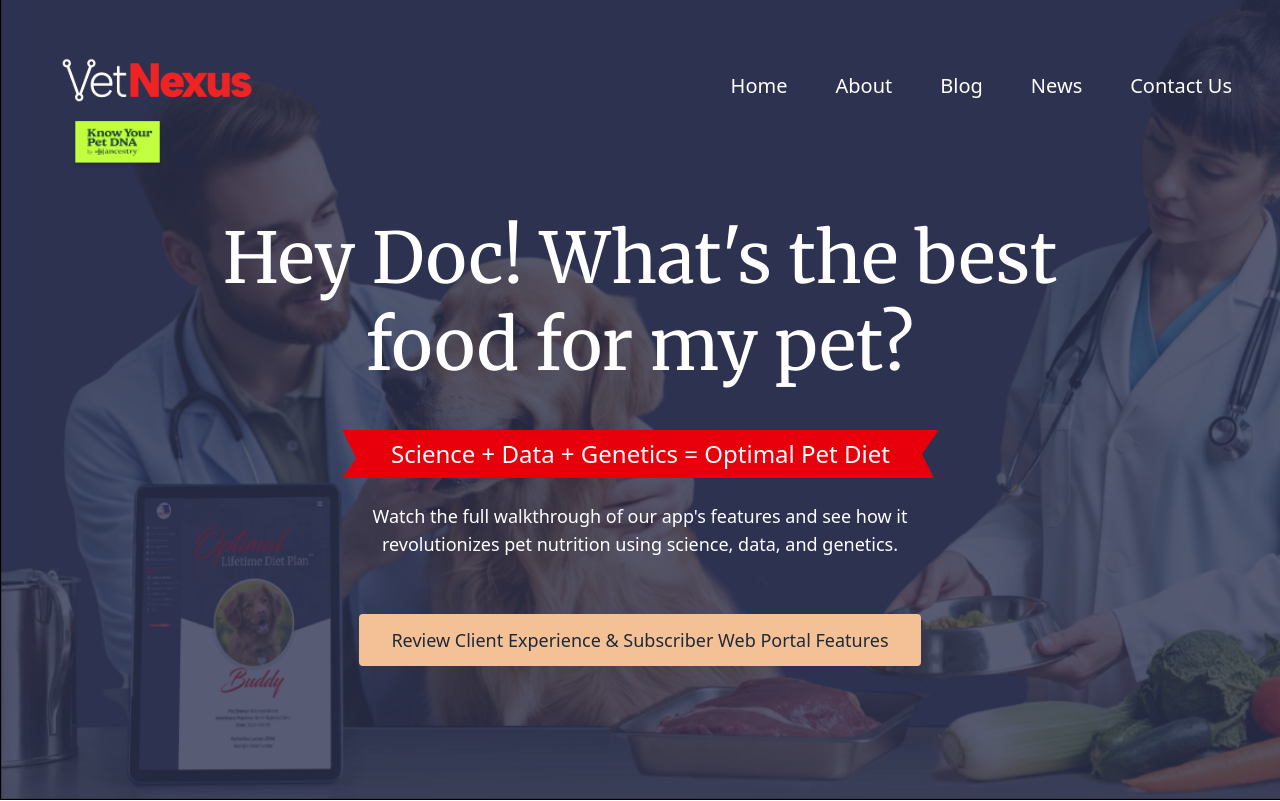
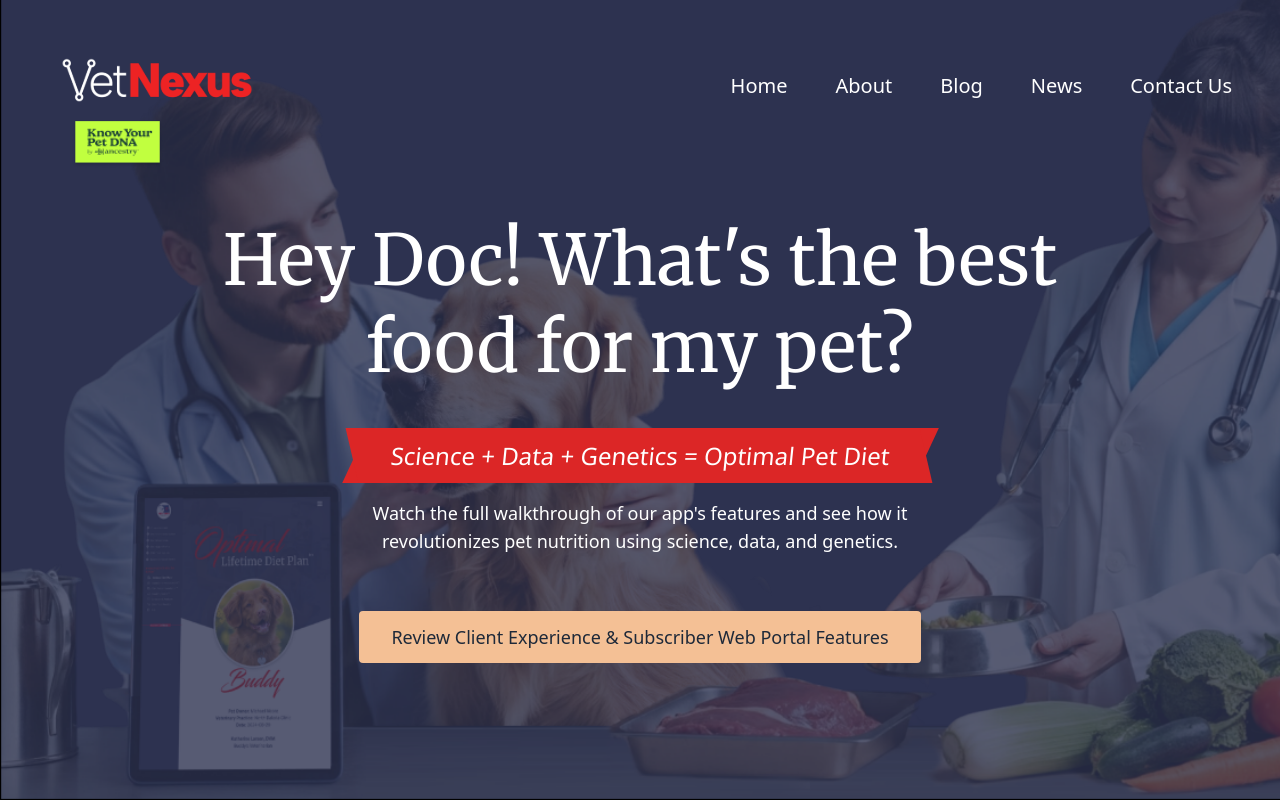
Before and after one commit to visy-ani/vet-nexus, a Vue app: page / in a window 1280 px wide. Shown: the top 801 px of the page. Built offline with nearby package versions, Linux system fonts and the light colour scheme.

Commit message:
refactor App.vue; replace red ribbon with a new styled component and clean up unused comments

```diff
--- a/src/App.vue
+++ b/src/App.vue
@@ -65,14 +65,12 @@
 
 
         <!-- Red Ribbon -->
-        <div class="relative bg-red-600 transform -skew-x-[35deg] py-1 sm:py-2 px-4 sm:px-8 mb-4 sm:mb-6 mt-1 sm:mt-2
-            before:content-[''] before:absolute before:top-0 before:right-0 before:bottom-0 before:left-[-5px]
-            before:bg-red-600 before:transform before:skew-x-[50deg] before:-z-10">
-          <span
-            class="block transform skew-x-[35deg] text-lg sm:text-2xl font-light relative whitespace-normal sm:whitespace-nowrap px-2 sm:px-0">
+        <div class="ribbon">
+          <span class="ribbon-text">
             Science + Data + Genetics = Optimal Pet Diet
           </span>
         </div>
+
 
 
 
@@ -183,7 +181,6 @@
             <div class="grid grid-cols-1 md:grid-cols-3 gap-12">
               <!-- Step 1 -->
               <div class="flex flex-col items-center">
-                <!-- Text area with auto adjustable height -->
                 <div class="flex flex-col text-center h-[100px]">
                   <h2 class="text-xl md:text-2xl font-semibold mb-2">
                     Step 1) Create Account Page
@@ -202,7 +199,6 @@
 
               <!-- Step 2 -->
               <div class="flex flex-col items-center max-w-[100%]">
-                <!-- Text area with auto adjustable height -->
                 <div class="flex flex-col text-center h-[100px]">
                   <h2 class="text-xl md:text-2xl font-semibold mb-2">
                     Step 2) Diet Plan Services Page
@@ -221,7 +217,6 @@
 
               <!-- Step 3 -->
               <div class="flex flex-col items-center">
-                <!-- Text area with auto adjustable height -->
                 <div class="flex flex-col text-center h-[100px]">
                   <h2 class="text-xl md:text-2xl font-semibold mb-2">
                     Step 3) Shopping Cart Page
@@ -257,7 +252,8 @@
           style="font-family: 'Merriweather', serif; text-shadow: 2px 2px 6px rgba(0, 0, 0, 0.3);">
           Request a Subscription Agreement
         </h2>
-        <p class="Subscription-subheading text-center mb-12 text-xl font-light" style="font-family: 'Inter', sans-serif;">
+        <p class="Subscription-subheading text-center mb-12 text-xl font-light"
+          style="font-family: 'Inter', sans-serif;">
           To receive your subscription agreement, please fill out the form below<br />
           and submit your request. We'll get in touch with you shortly!
         </p>
@@ -399,11 +395,11 @@ export default {
     font-size: 1.2rem;
   }
 
-  .Subscription-heading{
+  .Subscription-heading {
     font-size: 2rem;
   }
 
-  .Subscription-subheading{
+  .Subscription-subheading {
     font-size: 0.9rem;
   }
 }
@@ -414,4 +410,84 @@ export default {
     padding: 0 2rem;
   }
 }
+
+.ribbon {
+  position: relative;
+  background-color: #dc2626;
+  transform: skewX(-20deg);
+  padding: 0.5rem 1.5rem;
+  margin-bottom: 1rem;
+  margin-top: 0.25rem;
+}
+
+.ribbon::before {
+  content: '';
+  position: absolute;
+  top: 0;
+  right: 0;
+  bottom: 0;
+  left: -3px;
+  background-color: #dc2626;
+  transform: skewX(30deg);
+  z-index: -1;
+}
+
+.ribbon-text {
+  display: block;
+  transform: skewX(20deg);
+  font-size: 1.25rem;
+  font-weight: 300;
+  white-space: normal;
+  padding: 0 0.75rem;
+  text-align: center;
+}
+
+@media (max-width: 640px) {
+  .ribbon {
+    padding: 0.2rem 0.5rem;
+    transform: skewX(-15deg);
+  }
+
+  .ribbon::before {
+    transform: skewX(25deg);
+  }
+
+  .ribbon-text {
+    font-size: 0.875rem;
+    padding: 0 0.25rem;
+  }
+}
+
+/* Tablets */
+@media (min-width: 641px) and (max-width: 1024px) {
+  .ribbon {
+    padding: 0.3rem 0.75rem;
+    transform: skewX(-18deg);
+  }
+
+  .ribbon::before {
+    transform: skewX(28deg);
+  }
+
+  .ribbon-text {
+    font-size: 1rem;
+  }
+}
+
+@media (min-width: 1024px) {
+  .ribbon {
+    padding: 0.6rem 1.5rem;
+    transform: skewX(-25deg);
+  }
+
+  .ribbon::before {
+    transform: skewX(35deg);
+  }
+
+  .ribbon-text {
+    font-size: 1.5rem;
+    font-weight: 400;
+  }
+}
+
 </style>
```
